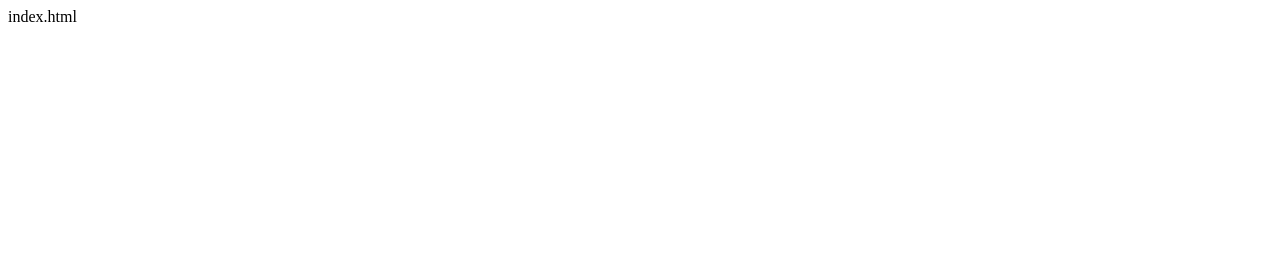
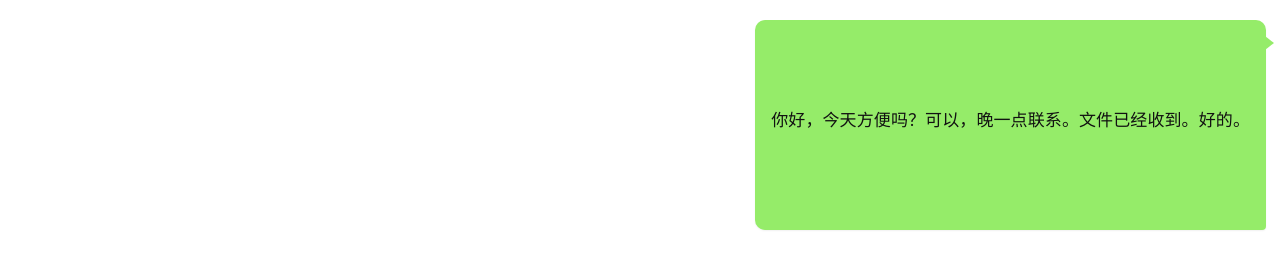
Before and after one commit to yym199473/lala, a plain HTML site: page index.html in a window 1280 px wide. Drawn offline with Linux system fonts and the light colour scheme.

Commit message:
Update index.html

```diff
--- a/index.html
+++ b/index.html
@@ -1 +1,158 @@
-index.html
+
+<!DOCTYPE html>
+<html lang="zh-CN">
+<head>
+<meta charset="UTF-8">
+
+<meta name="viewport"
+content="width=device-width,
+initial-scale=1.0,
+maximum-scale=1.0,
+user-scalable=no">
+
+<title>绿色封面</title>
+
+<style>
+*{
+    margin:0;
+    padding:0;
+    box-sizing:border-box;
+    -webkit-tap-highlight-color:transparent;
+}
+
+html,
+body{
+    width:100%;
+    min-height:100%;
+}
+
+body{
+    background:transparent;
+
+    font-family:
+        -apple-system,
+        BlinkMacSystemFont,
+        "Helvetica Neue",
+        "PingFang SC",
+        "Microsoft YaHei",
+        sans-serif;
+
+    padding:20px 14px;
+}
+
+/* 整行 */
+.card-row{
+    width:100%;
+    display:flex;
+    justify-content:flex-end;
+    align-items:flex-start;
+}
+
+/* 绿色封面气泡 */
+.green-card{
+    position:relative;
+
+    display:inline-block;
+
+    max-width:92%;
+    min-width:180px;
+
+    background:#95ec69;
+
+    border-radius:
+        10px 10px 4px 10px;
+
+    padding:
+        10px
+        16px
+        16px
+        16px;
+
+    color:#111;
+
+    font-size:17px;
+    line-height:1.55;
+
+    letter-spacing:.1px;
+
+    word-break:break-word;
+    white-space:pre-wrap;
+
+    user-select:none;
+    -webkit-user-select:none;
+
+    cursor:default;
+
+    box-shadow:
+        0 1px 2px
+        rgba(0,0,0,.06);
+}
+
+/* 右侧小尾巴 */
+.green-card::after{
+    content:"";
+
+    position:absolute;
+
+    right:-8px;
+    top:16px;
+
+    width:0;
+    height:0;
+
+    border-top:7px solid transparent;
+    border-bottom:7px solid transparent;
+    border-left:9px solid #95ec69;
+}
+
+/* 文字稍微往上一点 */
+.card-text{
+    position:relative;
+    top:-2px;
+
+    text-align:left;
+}
+
+/* 防止点击产生操作 */
+.green-card,
+.green-card *{
+    pointer-events:none;
+}
+</style>
+</head>
+
+<body>
+
+<div class="card-row">
+
+    <div class="green-card">
+
+        <div
+        class="card-text"
+        id="cardText"
+        >
+你好，今天方便吗？可以，晚一点联系。文件已经收到。好的。
+        </div>
+
+    </div>
+
+</div>
+
+<script>
+
+/*
+以后要改文字，
+只改下面双引号里面这一段。
+*/
+
+const coverText =
+"你好，今天方便吗？可以，晚一点联系。文件已经收到。好的。";
+
+document.getElementById(
+    "cardText"
+).textContent = coverText;
+
+</script>
+
+</body>
+</html>
```
